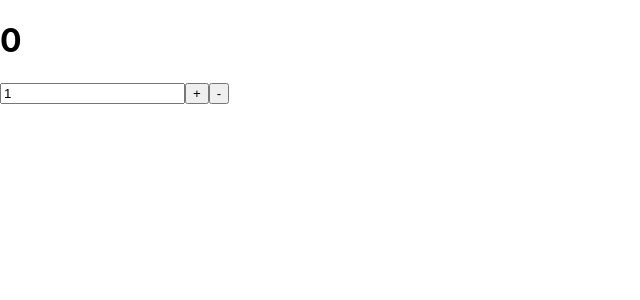
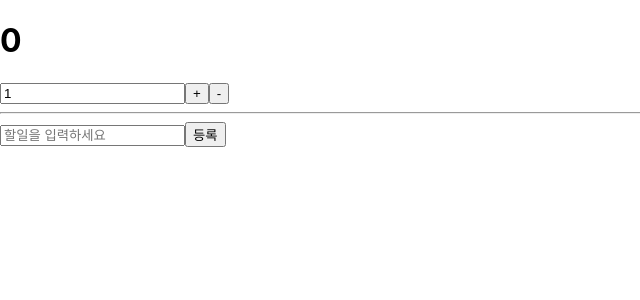
Before and after one commit to bopboy/redux-practice, a React (Create React App) app: page / in a window 1280 px wide. Shown: the top 300 px of the page, without its empty margins (0-640 px from the left). Built offline with nearby package versions, Linux system fonts and the light colour scheme.

Commit message:
08 Todos container component

```diff
--- a/src/App.js
+++ b/src/App.js
@@ -1,9 +1,14 @@
 import React from 'react';
 import CounterContainer from './containers/CounterContainer';
+import TodosContainer from './containers/TodosContainer';
 
 function App() {
   return (
-    <CounterContainer />
+    <div>
+      <CounterContainer />
+      <hr />
+      <TodosContainer />
+    </div>
   );
 }
 
--- a/src/components/Todos.js
+++ b/src/components/Todos.js
@@ -22,12 +22,17 @@ function TodoList({ todos, onToggle }) {
 function Todos({ todos, onCreate, onToggle }) {
     const [text, setText] = useState();
     const onChange = e => setText(e.target.value);
+    const onSubmit = e => {
+        e.preventDefault();
+        onCreate(text);
+        setText('');
+    }
 
     return (
         <div>
-            <form>
+            <form onSubmit={onSubmit}>
                 <input value={text} onChange={onChange} placeholder="할일을 입력하세요" />
-                <button>등록</button>
+                <button type="submit">등록</button>
             </form>
             <TodoList todos={todos} onToggle={onToggle} />
         </div>
--- /dev/null
+++ b/src/containers/TodosContainer.js
@@ -0,0 +1,19 @@
+import React, { useCallback } from 'react';
+import { useSelector, useDispatch } from 'react-redux';
+import Todos from '../components/Todos';
+import { addTodo, toggleTodo } from '../modules/todos';
+
+function TodosContainer() {
+    const todos = useSelector(state => state.todos);
+    const dispatch = useDispatch();
+
+    const onCreate = useCallback(text => dispatch(addTodo(text)), [dispatch]);
+    const onToggle = useCallback(id => dispatch(toggleTodo(id)), [dispatch]);
+
+    return <Todos
+        todos={todos}
+        onCreate={onCreate}
+        onToggle={onToggle}
+    />;
+}
+export default TodosContainer;
```
